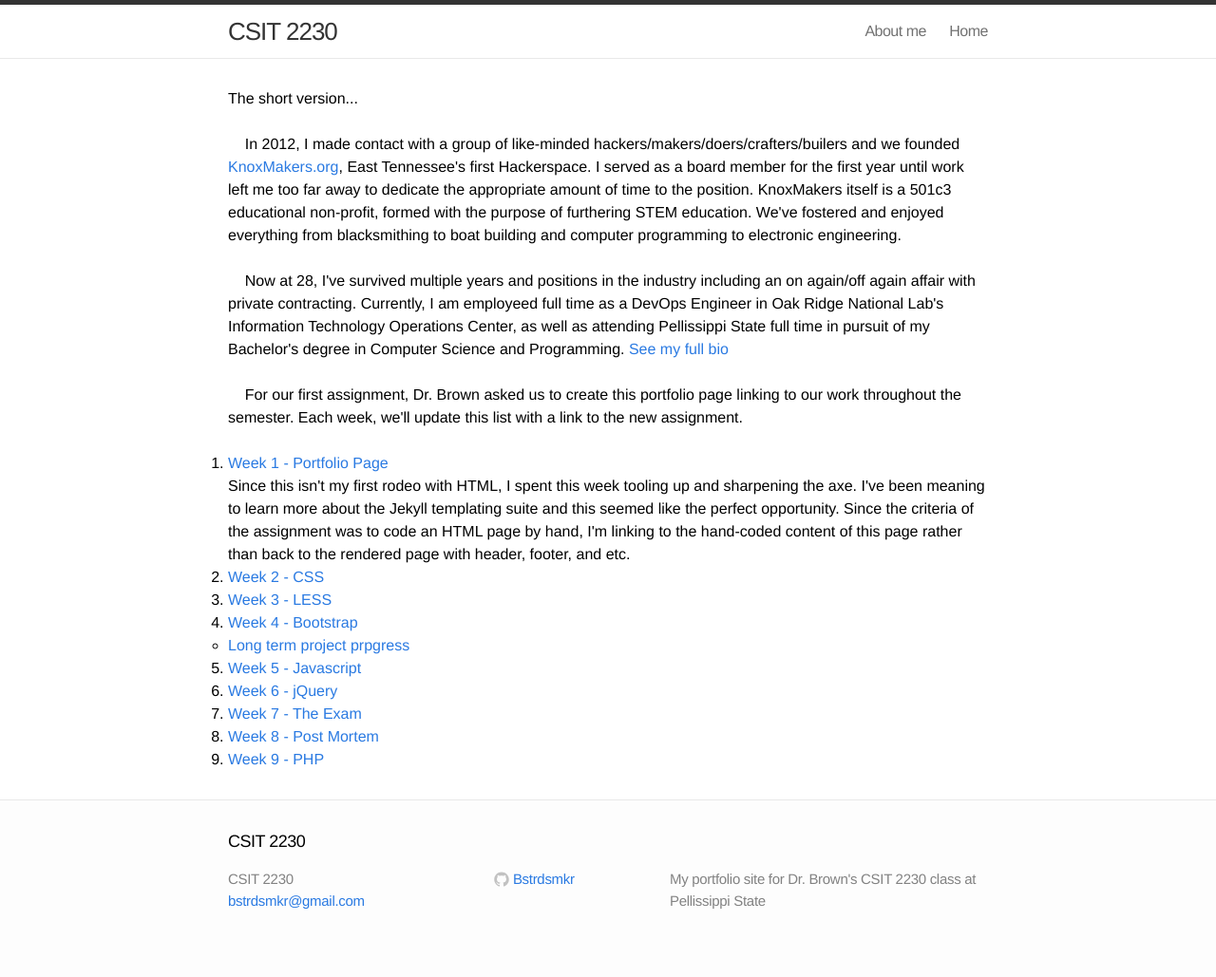
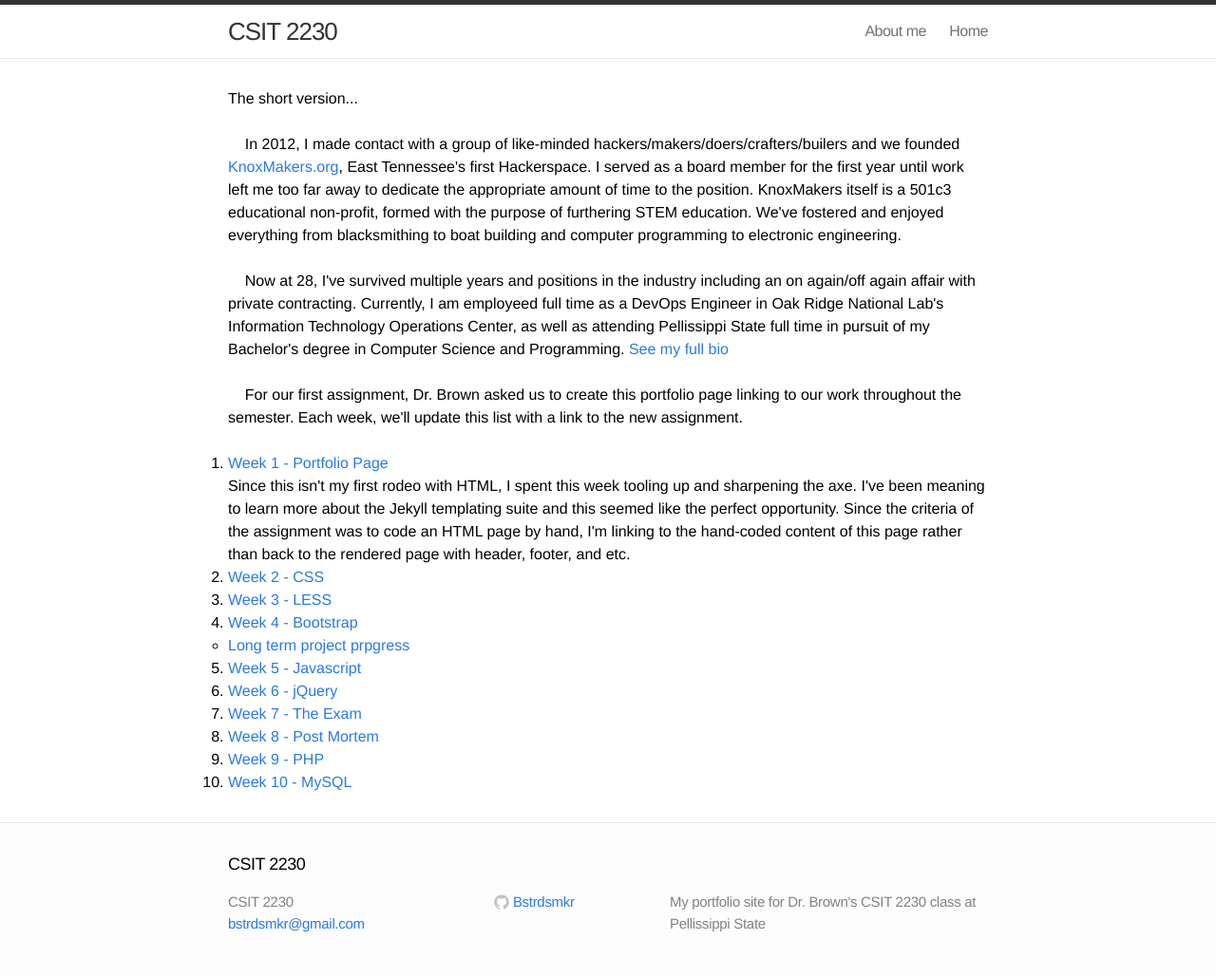
Before and after one commit to bstrdsmkr/CSIT2230, a Jekyll site: the page built from index.html, in a window 1280 px wide. Shown: the whole page at 95% size. Built offline with Jekyll 4.4.1, drawn with Linux system fonts in a browser that asks for light colours; before the commit the page ends 1005 px from its top, so only the background shows below that.

Commit message:
updated portfolio page for week 10

```diff
--- a/index.html
+++ b/index.html
@@ -69,6 +69,9 @@ title: Home
     <li>
       <a href="http://ps11.pstcc.edu/~c2230a15/week9/index.php">Week 9 - PHP</a>
     </li>
+    <li>
+      <a href="http://ps11.pstcc.edu/~c2230a15/week10/index.php">Week 10 - MySQL</a>
+    </li>
   </ol>
 </body>
 </html>
```
